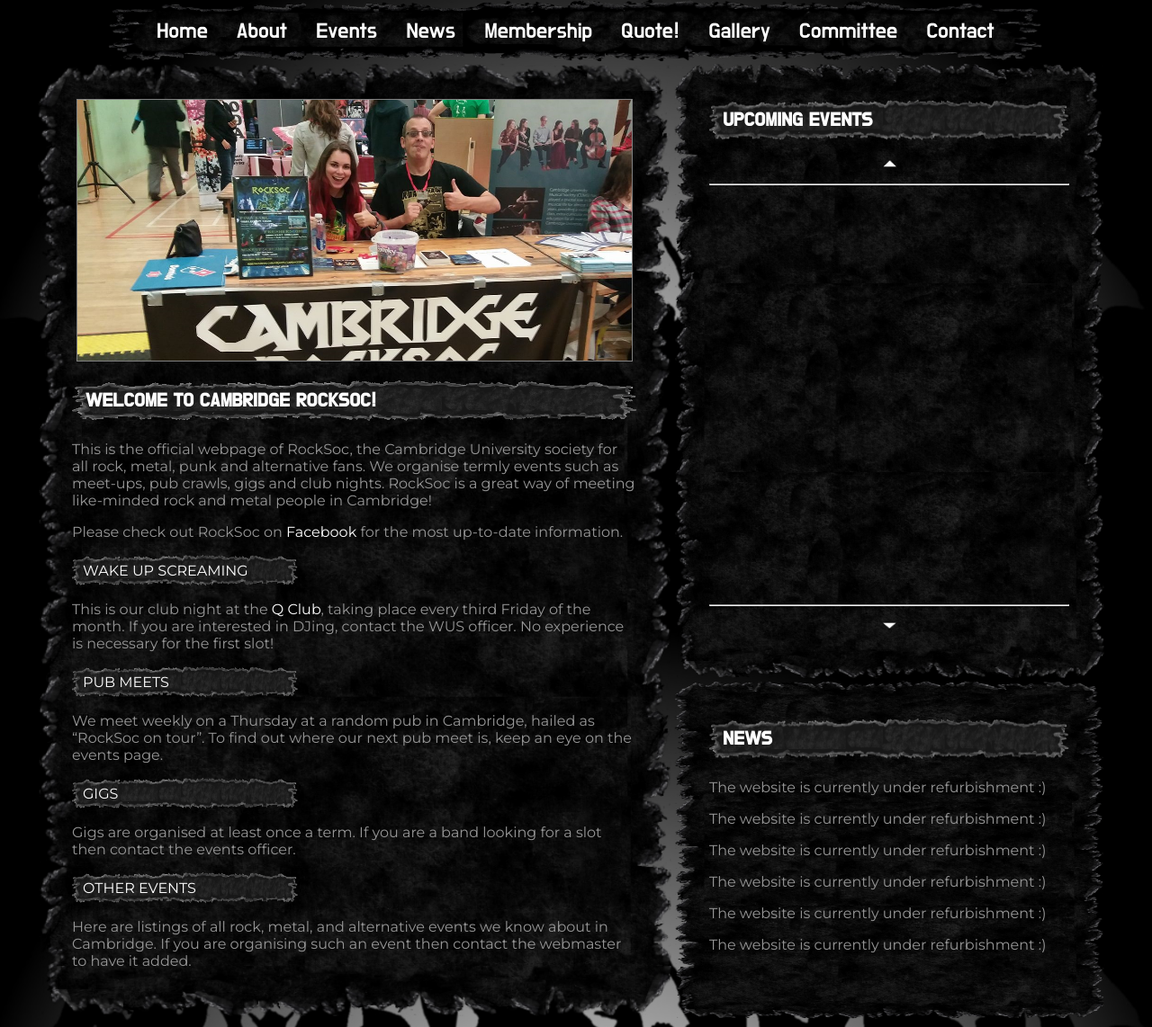
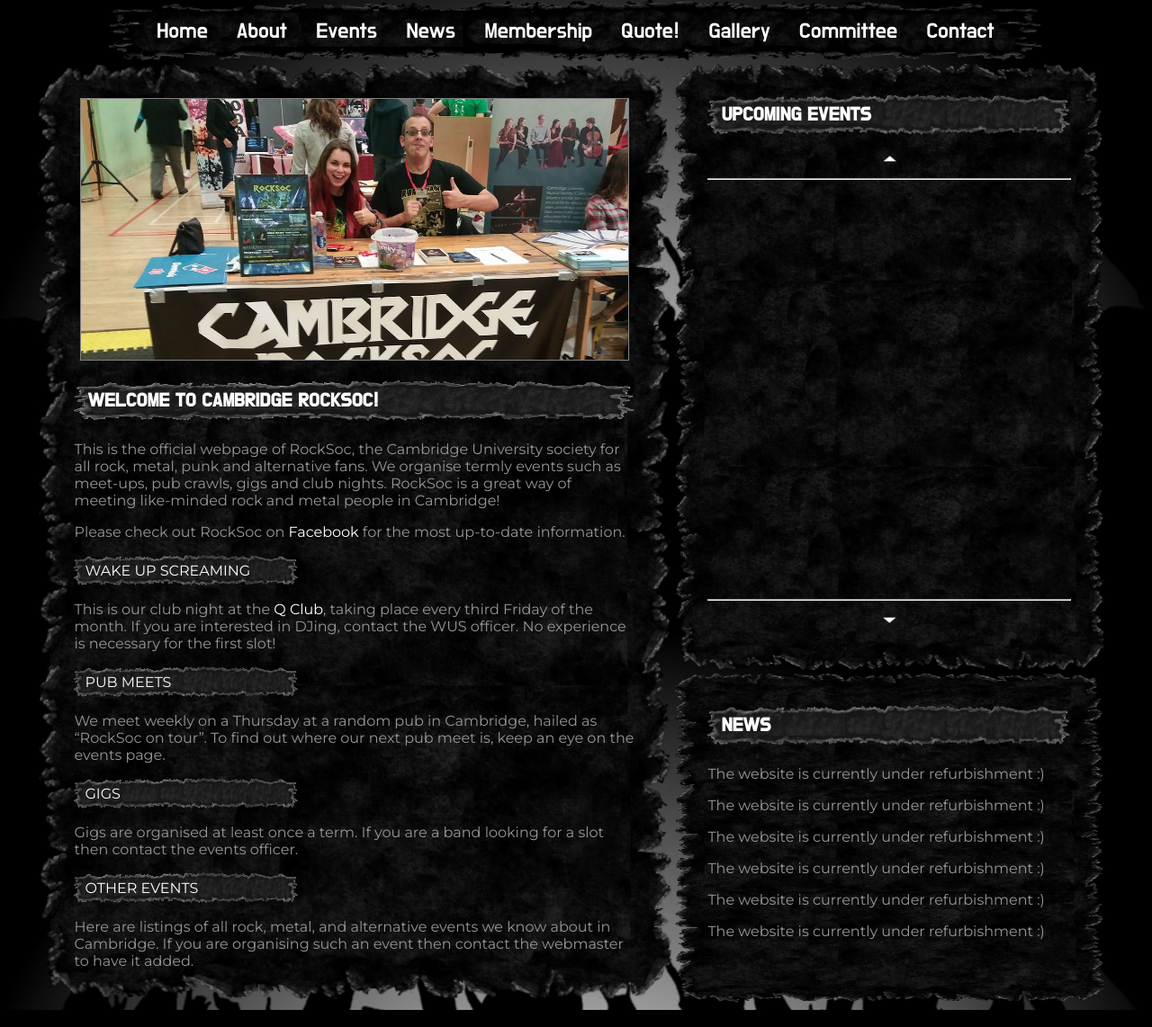
Before and after one commit to jackmac235/rocksoc_site, a Django app: page / in a window 1280 px wide. Shown: the part 182-1324 px from the top of the page at 90% size. Run offline with Django 3.2, Linux system fonts and the light colour scheme; data that the repository does not hold is empty.

Commit message:
Static files added

```diff
--- a/website/pages/static/pages/pages.css
+++ b/website/pages/static/pages/pages.css
@@ -217,10 +217,27 @@ html {
 	border-color: white;
 	border-width: 0px;
 	/*padding: 40px;*/
-	padding-left: 40px;
-	padding-right: 40px;
-	padding-top: 20px;
-	padding-bottom: 40px;
+	padding-left: 6%;
+	padding-right: 6%;
+	padding-top: 3%;
+	padding-bottom: 3%;
+}
+
+@media screen and (max-width:900px) {
+	.content {
+		/*background-color: rgba(0,0,0,0.7);*/
+		background-image: url("images/fabric.png");
+		background-repeat: no-repeat;
+		background-size: 100% 100%;
+		border-style: solid;
+		border-color: white;
+		border-width: 0px;
+		/*padding: 40px;*/
+		/*padding-left: 40px;
+		padding-right: 40px;
+		padding-top: 20px;
+		padding-bottom: 40px;*/
+	}
 }
 
 .content_big {
@@ -231,10 +248,10 @@ html {
 	border-style: solid;
 	border-color: white;
 	border-width: 0px;
-	padding-left: 40px;
-	padding-right: 40px;
-	padding-top: 20px;
-	padding-bottom: 40px;
+	padding-left: 4%;
+	padding-right: 4%;
+	padding-top: 3%;
+	padding-bottom: 3%;
 }
 
 /*.index {
@@ -268,9 +285,11 @@ html {
 
 @media screen and (min-width: 600px) {
 	.mobile_hide {
-		display: inline;
+		display: block;
 	}
 }
+
+
 
 @media screen and (min-width: 900px) {
 	.index {
@@ -286,11 +305,19 @@ html {
 		-ms-grid-column: 1;
 		grid-row: 1 / 3;
 		-ms-grid-row-span: 2;
+		padding-left: 6%;
+		padding-right: 6%;
+		padding-top: 3%;
+		padding-bottom: 3%;
 	}
 
 	.upcoming_events {
 		grid-column: 2;
 		-ms-grid-column: 2;
+		padding-left: 8%;
+		padding-right: 8%;
+		padding-top: 3%;
+		padding-bottom: 3%;
 	}
 
 	.news {
@@ -298,6 +325,10 @@ html {
 		-ms-grid-column: 2;
 		grid-row: 2;
 		-ms-grid-row: 2;
+		padding-left: 8%;
+		padding-right: 8%;
+		padding-top: 3%;
+		padding-bottom: 3%;
 	}
 }
 
@@ -484,9 +515,9 @@ table#event_list:hover {
 	height: 290px;
 	overflow: hidden;
 	border: 1px solid gray;
-	margin-top: 20px;
-	margin-left: 5px;
-	margin-right: 5px;
+	margin-top: 3%;
+	margin-left: 1%;
+	margin-right: 1%;
 	/*padding-top: 20px;*/
 	/*height: 280px;*/
 	/*box-shadow: 0px 0px 5px 1px gray;*/
--- a/website/pages/templates/pages/index.html
+++ b/website/pages/templates/pages/index.html
@@ -5,7 +5,7 @@
 	<div class="container index">
 		<div class="content welcome">
 
-			<div class="slideshow">
+			<div class="slideshow mobile_hide">
 				<img src="{% static 'pages/images/panda.jpg' %}"  style="width:100%">
 			</div>
 
```
